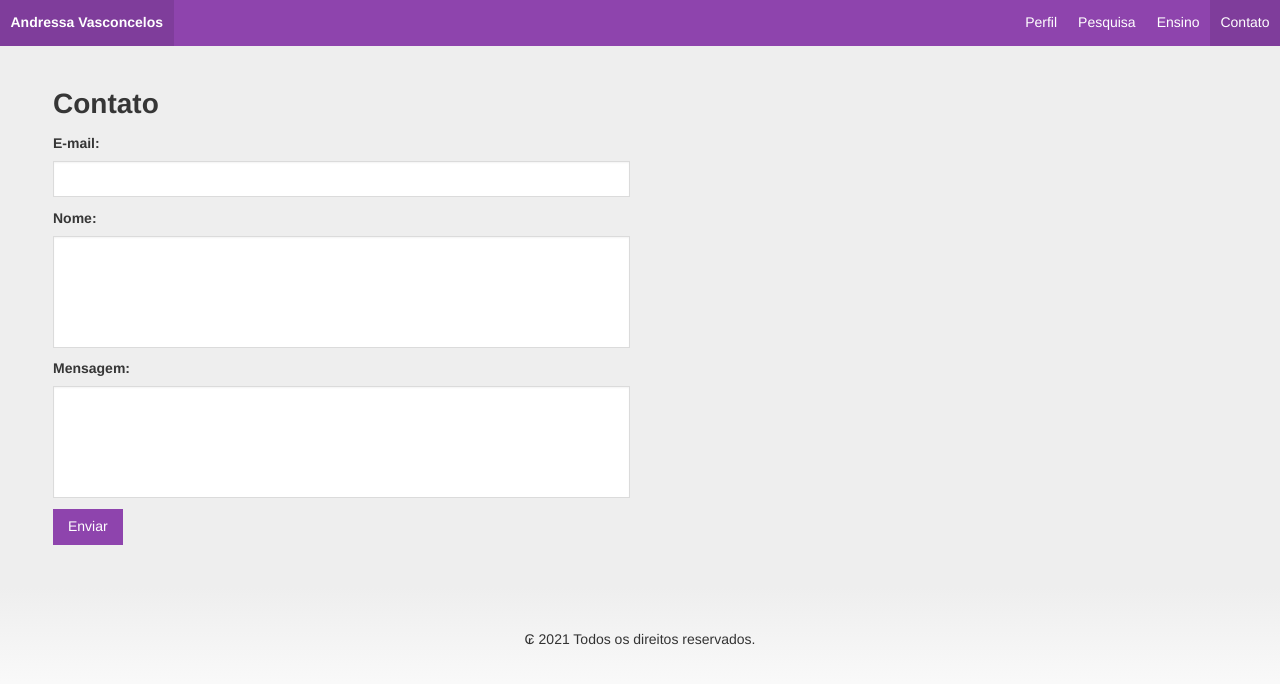
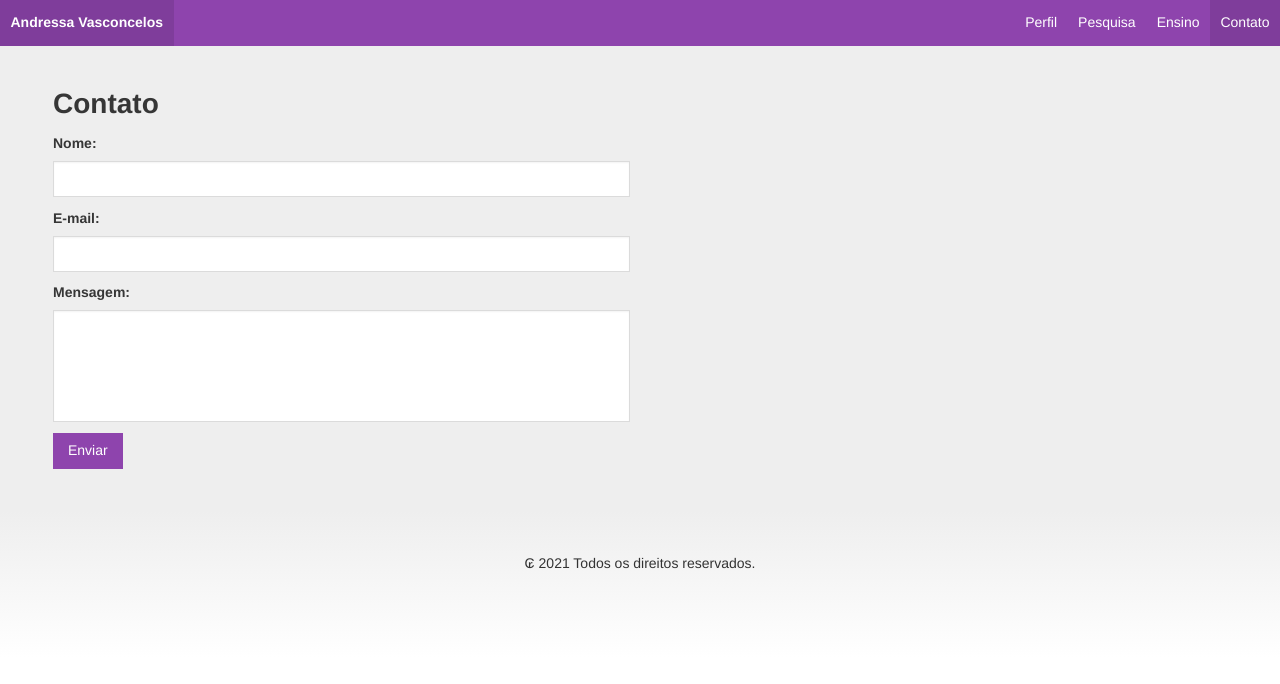
Before and after one commit to andressamielke/andressamielke.github.io, a Jekyll site: the page built from contato.md, in a window 1280 px wide. Shown: the top 684 px of the page. Built offline with Jekyll 4.4.1, drawn with Linux system fonts in a browser that asks for light colours; some web fonts are replaced.

Commit message:
Update contato.md

```diff
--- a/contato.md
+++ b/contato.md
@@ -13,6 +13,13 @@ layout: default
   <div class="column is-half">
 
     <form action="https://formspree.io/f/mqkgrklg" method="POST" enctype="multipart/form-data">
+            <div class="field">
+        <label class="label">Nome:</label>
+        <div class="control">
+          <input class="input" type="message" name="/textarea">
+        </div>
+      </div>
+
       <div class="field">
         <label class="label">E-mail:</label>
         <div class="control">
@@ -20,12 +27,6 @@ layout: default
         </div>
       </div>
 
-      <div class="field">
-        <label class="label">Nome:</label>
-        <div class="control">
-          <input class="textarea" type="message" name="/textarea">
-        </div>
-      </div>
 
 
       <div class="field">
```
